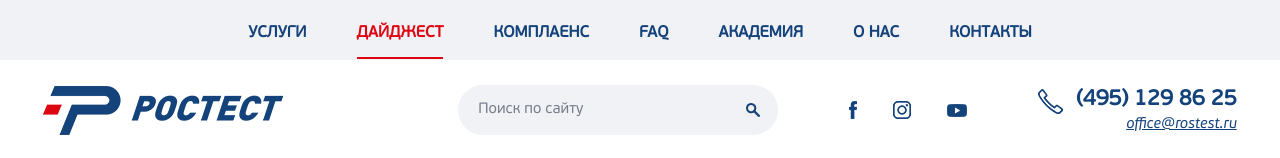
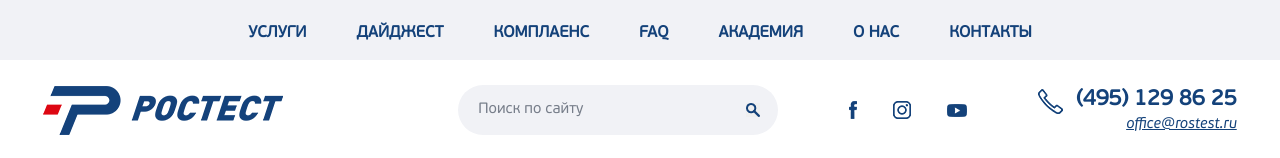
Before and after one commit to saroka246/rstad, a plain HTML site: page index.html in a window 1280 px wide. Shown: the top 158 px of the page. Drawn offline with nearby package versions, Linux system fonts and the light colour scheme.

Commit message:
Update index.html

```diff
--- a/index.html
+++ b/index.html
@@ -13,7 +13,7 @@
                     </div>
                     <ul class="nav-row">
                         <li class="nav-item"><a href="#">услуги</a></li>
-                        <li class="nav-item nav-item_active"><a href="#" class="">дайджест</a></li>
+                        <li class="nav-item"><a href="#">дайджест</a></li>
                         <li class="nav-item"><a href="#">комплаенс</a></li>
                         <li class="nav-item"><a href="#">faq</a></li>
                         <li class="nav-item"><a href="#">академия</a></li>
```
